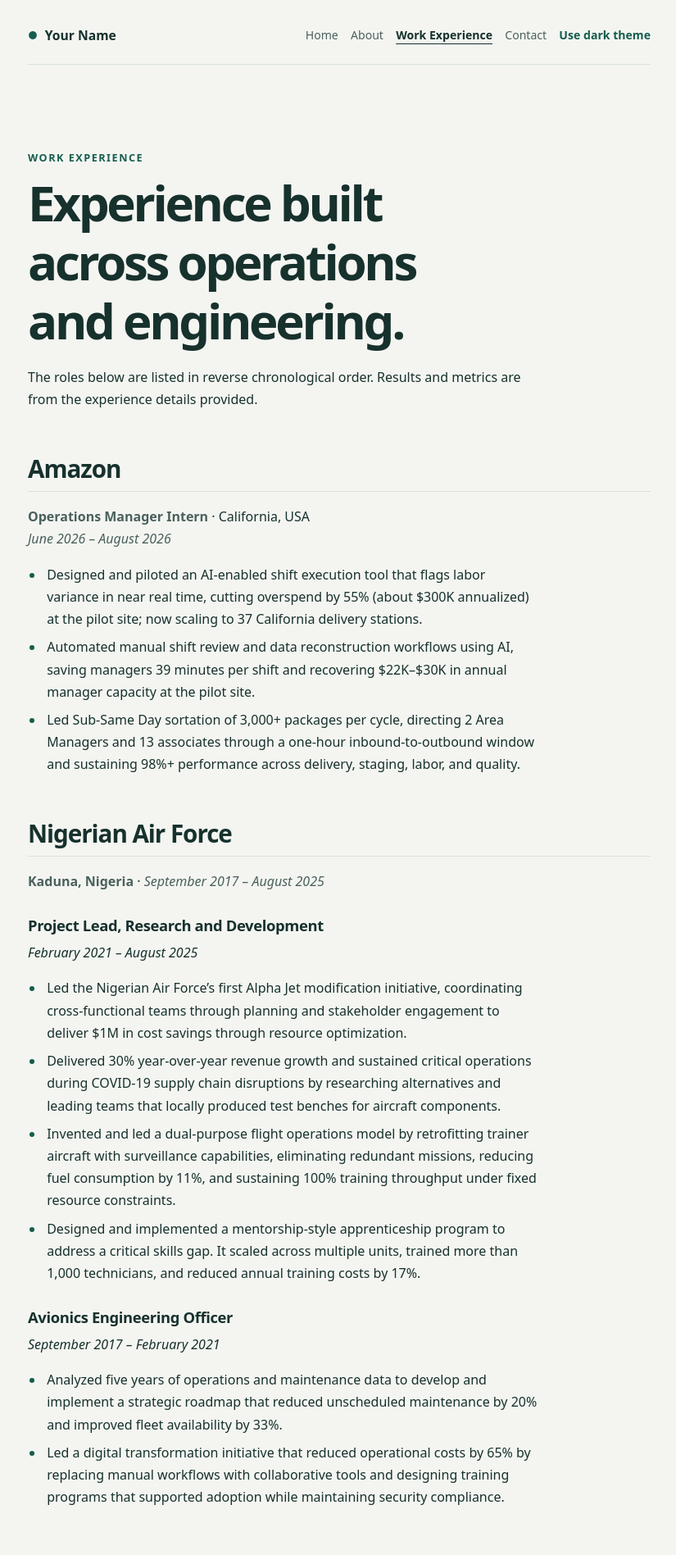
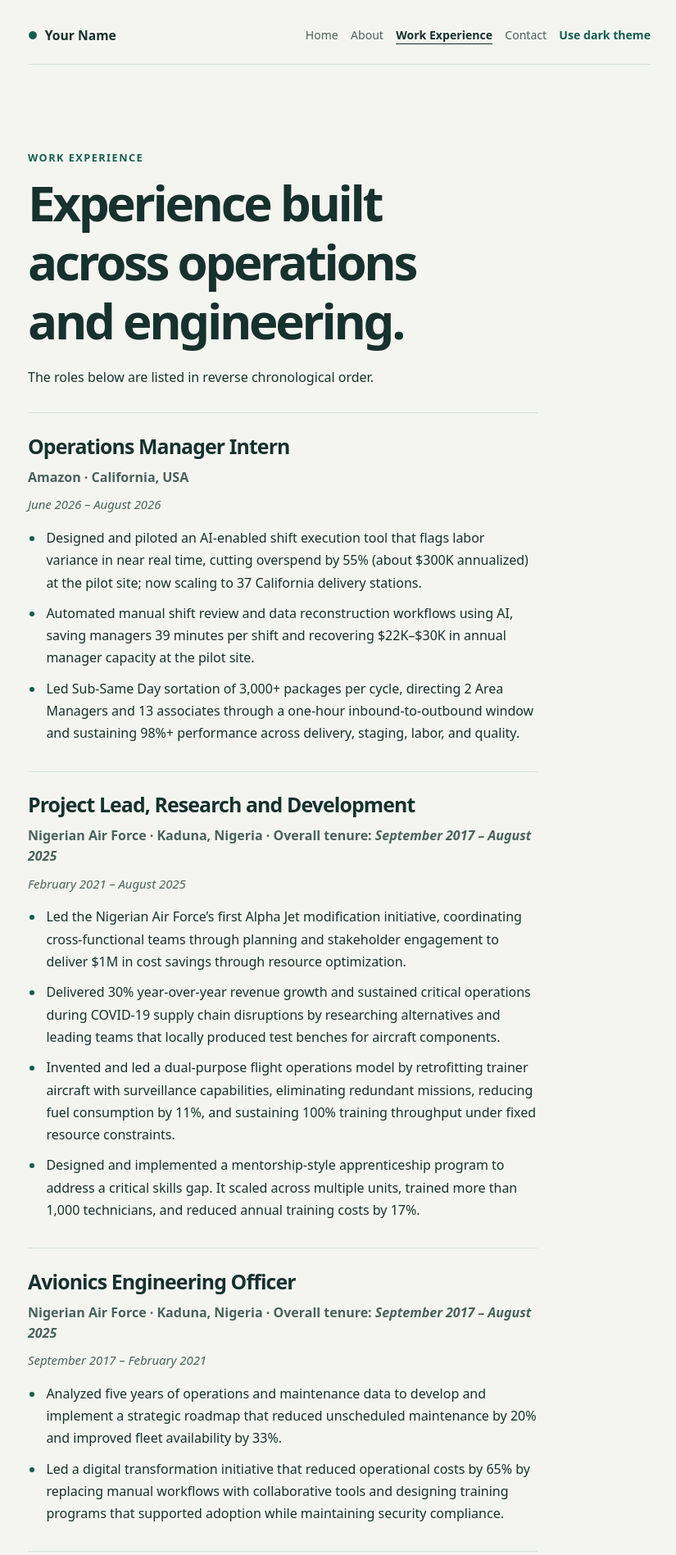
Before and after one commit to taofeeqilufoye/taofeeqilufoye.github.io, a Jekyll site: the page built from experience.md, in a window 1280 px wide. Shown: the top 1897 px of the page at 82% size, without its empty margins (226-1051 px from the left). Built offline with Jekyll 4.4.1, drawn with Linux system fonts in a browser that asks for light colours; some of the changed text lies outside the part shown.

Commit message:
Restructure work experience page and highlight active nav link

```diff
--- a/assets/css/styles.css
+++ b/assets/css/styles.css
@@ -343,6 +343,51 @@ ul {
   color: var(--muted);
 }
 
+.experience-role {
+  max-width: 68ch;
+  margin-top: 2rem;
+  padding-top: 1.6rem;
+  border-top: 1px solid var(--line);
+}
+
+.experience-role:first-of-type {
+  margin-top: 1.8rem;
+}
+
+.experience-role h2 {
+  margin: 0 0 0.65rem;
+  padding: 0;
+  border: 0;
+  font-size: clamp(1.28rem, 3.5vw, 1.55rem);
+}
+
+.experience-role p {
+  margin-bottom: 0.55rem;
+}
+
+.experience-role > p:first-of-type {
+  color: var(--muted);
+  font-weight: 650;
+  line-height: 1.55;
+}
+
+.experience-role > p:nth-of-type(2) {
+  margin-bottom: 0.9rem;
+  color: var(--muted);
+  font-size: 0.93rem;
+}
+
+.experience-role ul {
+  max-width: 68ch;
+  margin: 0;
+  padding-left: 1.25rem;
+}
+
+.experience-role li {
+  margin-block: 0.65rem;
+  padding-left: 0.15rem;
+}
+
 .site-footer {
   display: flex;
   align-items: center;
--- a/experience.md
+++ b/experience.md
@@ -9,22 +9,27 @@ permalink: /experience/
 
 # Experience built across operations and engineering.
 
-The roles below are listed in reverse chronological order. Results and metrics are from the experience details provided.
+The roles below are listed in reverse chronological order.
 
-## Amazon
+<section class="experience-role" markdown="1">
 
-**Operations Manager Intern** · California, USA
+## Operations Manager Intern
+
+**Amazon · California, USA**
+
 *June 2026 – August 2026*
 
 - Designed and piloted an AI-enabled shift execution tool that flags labor variance in near real time, cutting overspend by 55% (about $300K annualized) at the pilot site; now scaling to 37 California delivery stations.
 - Automated manual shift review and data reconstruction workflows using AI, saving managers 39 minutes per shift and recovering $22K–$30K in annual manager capacity at the pilot site.
 - Led Sub-Same Day sortation of 3,000+ packages per cycle, directing 2 Area Managers and 13 associates through a one-hour inbound-to-outbound window and sustaining 98%+ performance across delivery, staging, labor, and quality.
 
-## Nigerian Air Force
+</section>
 
-**Kaduna, Nigeria** · *September 2017 – August 2025*
+<section class="experience-role" markdown="1">
 
-### Project Lead, Research and Development
+## Project Lead, Research and Development
+
+**Nigerian Air Force · Kaduna, Nigeria** · Overall tenure: *September 2017 – August 2025*
 
 *February 2021 – August 2025*
 
@@ -33,16 +38,27 @@ The roles below are listed in reverse chronological order. Results and metrics a
 - Invented and led a dual-purpose flight operations model by retrofitting trainer aircraft with surveillance capabilities, eliminating redundant missions, reducing fuel consumption by 11%, and sustaining 100% training throughput under fixed resource constraints.
 - Designed and implemented a mentorship-style apprenticeship program to address a critical skills gap. It scaled across multiple units, trained more than 1,000 technicians, and reduced annual training costs by 17%.
 
-### Avionics Engineering Officer
+</section>
+
+<section class="experience-role" markdown="1">
+
+## Avionics Engineering Officer
+
+**Nigerian Air Force · Kaduna, Nigeria** · Overall tenure: *September 2017 – August 2025*
 
 *September 2017 – February 2021*
 
 - Analyzed five years of operations and maintenance data to develop and implement a strategic roadmap that reduced unscheduled maintenance by 20% and improved fleet availability by 33%.
 - Led a digital transformation initiative that reduced operational costs by 65% by replacing manual workflows with collaborative tools and designing training programs that supported adoption while maintaining security compliance.
 
-## SBAY Global Services Ltd
+</section>
 
-**Field Supervisor** · Calabar, Nigeria
+<section class="experience-role" markdown="1">
+
+## Field Supervisor
+
+**SBAY Global Services Ltd · Calabar, Nigeria**
+
 *July 2016 – September 2017*
 
 Fast-growing engineering services startup with approximately 100 employees, delivering solutions across Nigeria.
@@ -51,10 +67,21 @@ Fast-growing engineering services startup with approximately 100 employees, deli
 - Developed targeted digital marketing campaigns informed by market segments and customer behavior, contributing to 200% growth in the customer base while establishing product-market fit for new service offerings.
 - Led installation and maintenance of critical infrastructure across oil depots in more than 10 states, representing 15% of company revenue, while strengthening customer satisfaction and stakeholder relationships.
 
-## Ericsson
+</section>
 
-**Graduate Intern** · Lagos, Nigeria
+<section class="experience-role" markdown="1">
+
+## Graduate Intern
+
+**Ericsson · Lagos, Nigeria**
+
 *December 2015 – July 2016*
 
 - Developed a progress tracking system for network infrastructure modernization projects across 10 states, helping identify timeline risks and contributing to a 95% on-schedule task completion rate.
 - Improved performance by 24% and user growth by 7% across a regional telecommunications network by analyzing data from 4,000+ base stations and working with engineering teams on optimization strategies.
+
+</section>
+
+## Skills
+
+Operations · AI-enabled workflow automation · Research and development · Avionics engineering · Aircraft maintenance · Training program design · Procurement · Digital marketing · Network optimization
```
Also changed, not shown: Change2.md (added, +17 -0 lines).
